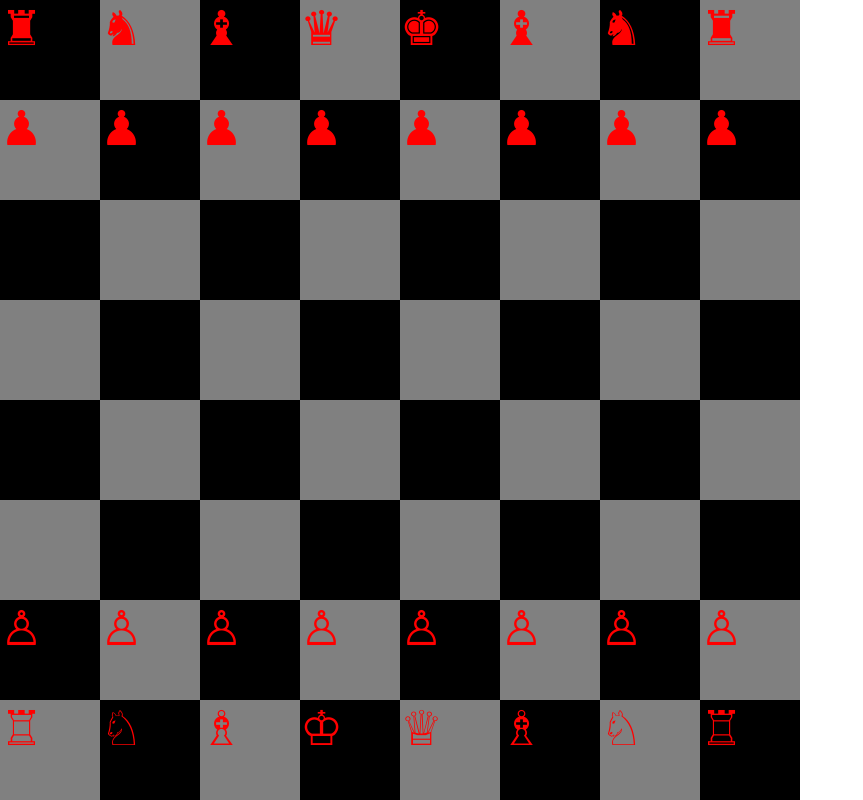
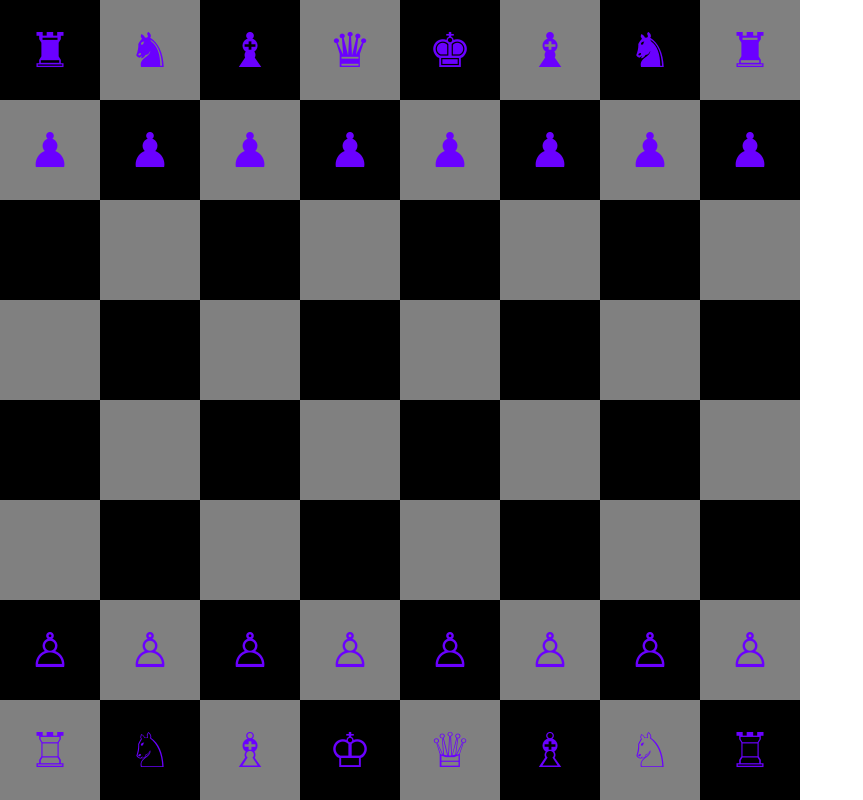
Before and after one commit to kokulkr/Chess-Board, a plain HTML site: page index.html in a window 1280 px wide. Shown: the whole page, without its empty margins (0-863 px from the left). Drawn offline with Linux system fonts and the light colour scheme.

Commit message:
second commit

```diff
--- a/index.html
+++ b/index.html
@@ -20,7 +20,10 @@
             width: 100px;
             height: 100px;
             float: left;
-            color: red;
+            color: rgb(106, 0, 255);
+            /* display grid is for center and thn give place item  */
+            display: grid;
+            place-items:center;
 
         }
         .even{
```
